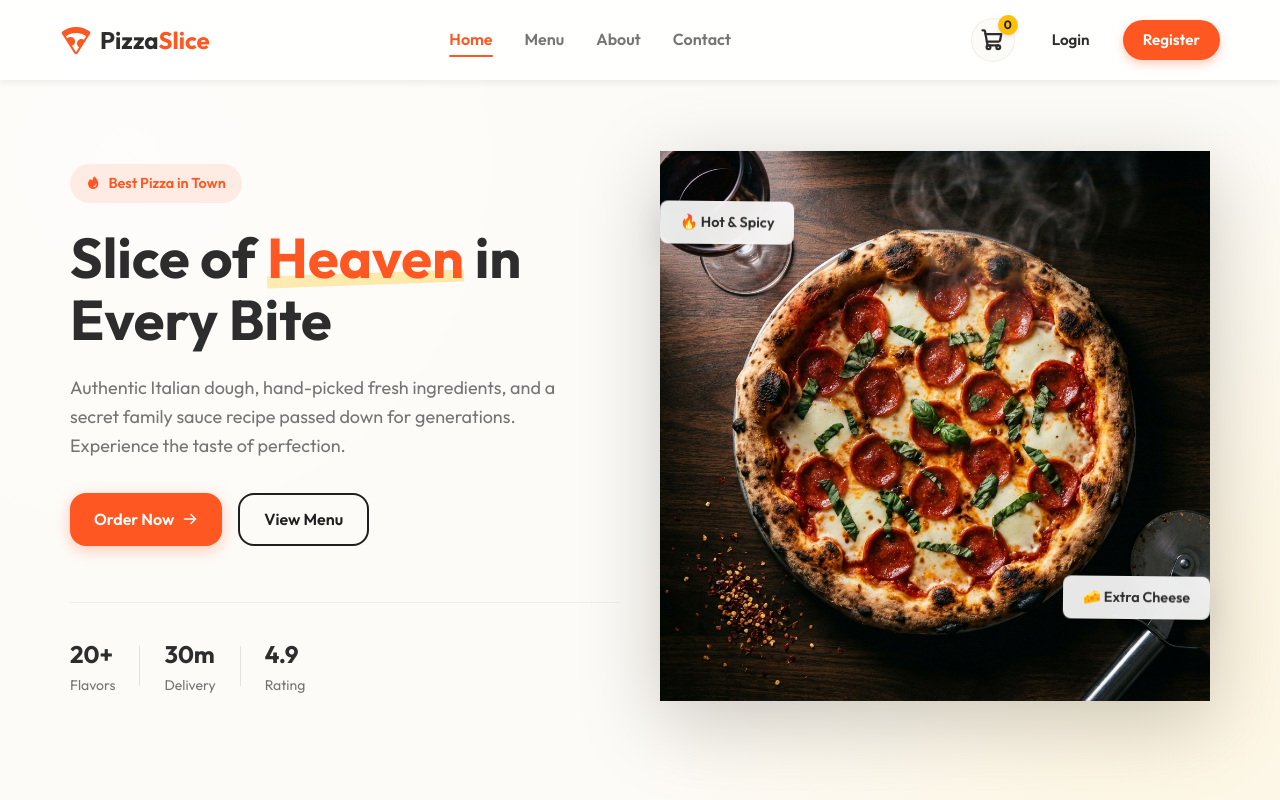
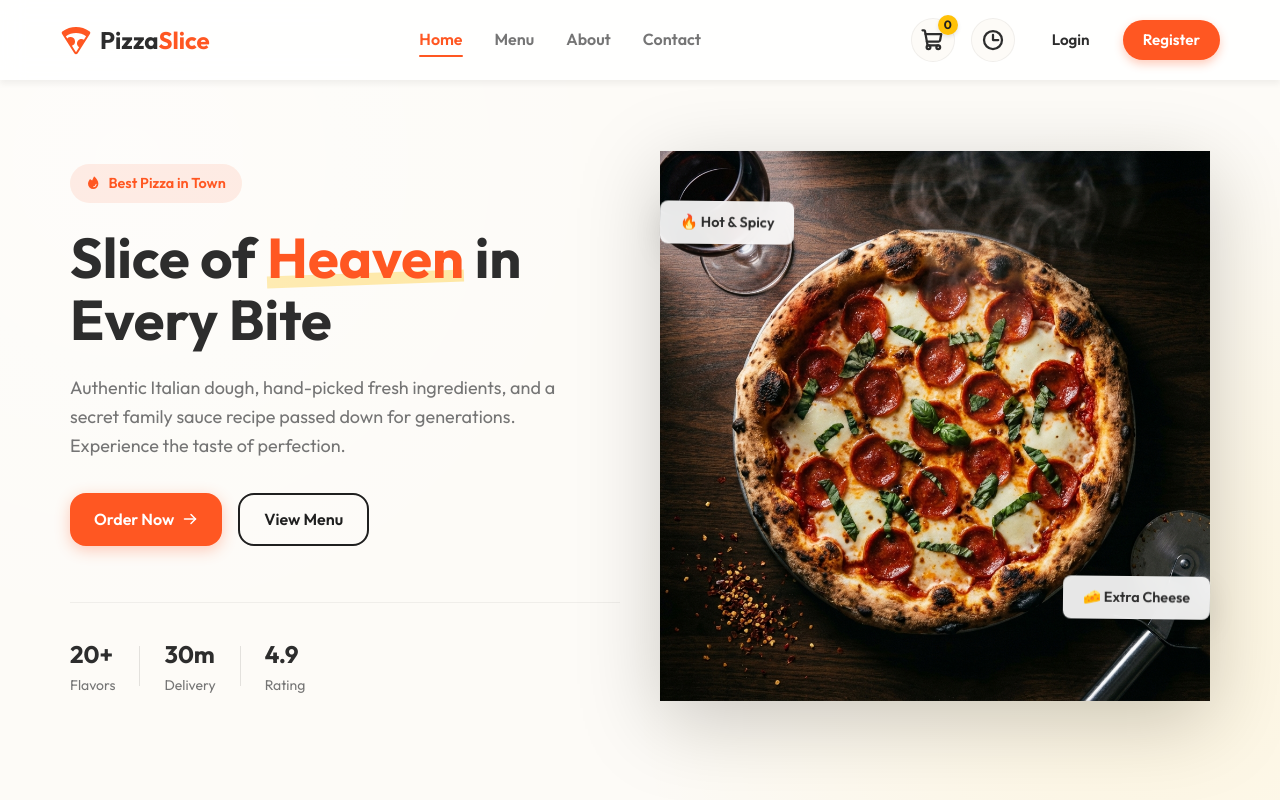
Before and after one commit to nilunisandunika03/PizzaOrderingSystem, a React (Vite) app in the folder frontend/: page / in a window 1280 px wide. Shown: the top 800 px of the page. Built offline with nearby package versions, Linux system fonts and the light colour scheme; no server answers.

Commit message:
added order history icon to header

```diff
--- a/frontend/src/components/Header.css
+++ b/frontend/src/components/Header.css
@@ -146,12 +146,12 @@
 @media (max-width: 768px) {
     .nav-menu {
         display: none;
-        /* Mobile menu to be implemented later if needed */
     }
 }
 
-/* Profile Button - same as cart button */
-.profile-btn {
+/* Profile, Cart, and Orders Button shared styles */
+.profile-btn,
+.orders-btn {
     background: var(--bg-body);
     width: 44px;
     height: 44px;
--- a/frontend/src/components/Header.jsx
+++ b/frontend/src/components/Header.jsx
@@ -39,11 +39,12 @@ const Header = () => {
                         <span className="cart-count">{cartCount}</span>
                     </Link>
 
+                    <Link to="/orders" className="orders-btn" title="My Orders">
+                        <Clock size={24} weight="bold" />
+                    </Link>
+
                     {user ? (
                         <div className="user-actions">
-                            <Link to="/orders" className="orders-btn" title="My Orders">
-                                <Clock size={24} weight="bold" />
-                            </Link>
                             <Link to="/profile" className="profile-btn" aria-label="Profile">
                                 <User size={24} weight="bold" />
                             </Link>
```
